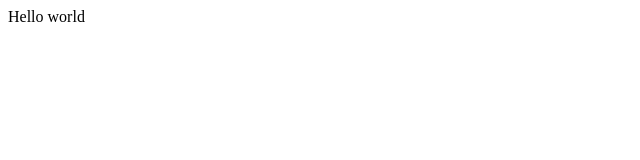
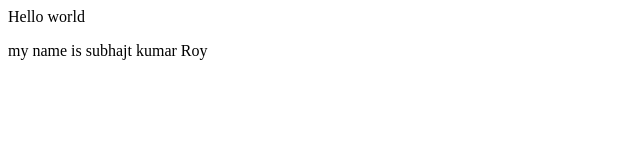
Before and after one commit to subhajit-7047/subhajit_demo, a plain HTML site: page index.html in a window 1280 px wide. Shown: the whole page, without its empty margins (0-640 px from the left). Drawn offline with Linux system fonts and the light colour scheme.

Commit message:
Add my name

```diff
--- a/index.html
+++ b/index.html
@@ -1 +1,4 @@
 <p>Hello world</p>
+<p>
+    my name is subhajt kumar Roy
+</p>
```
